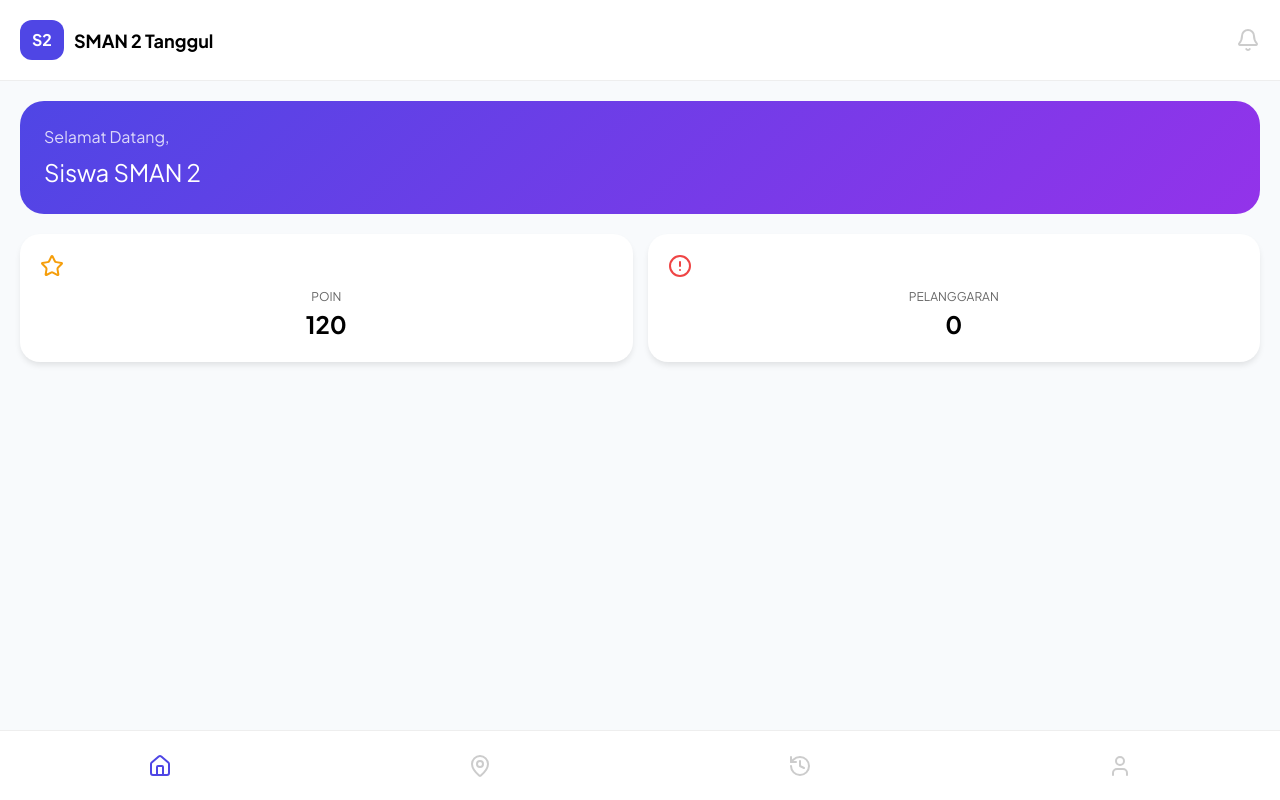
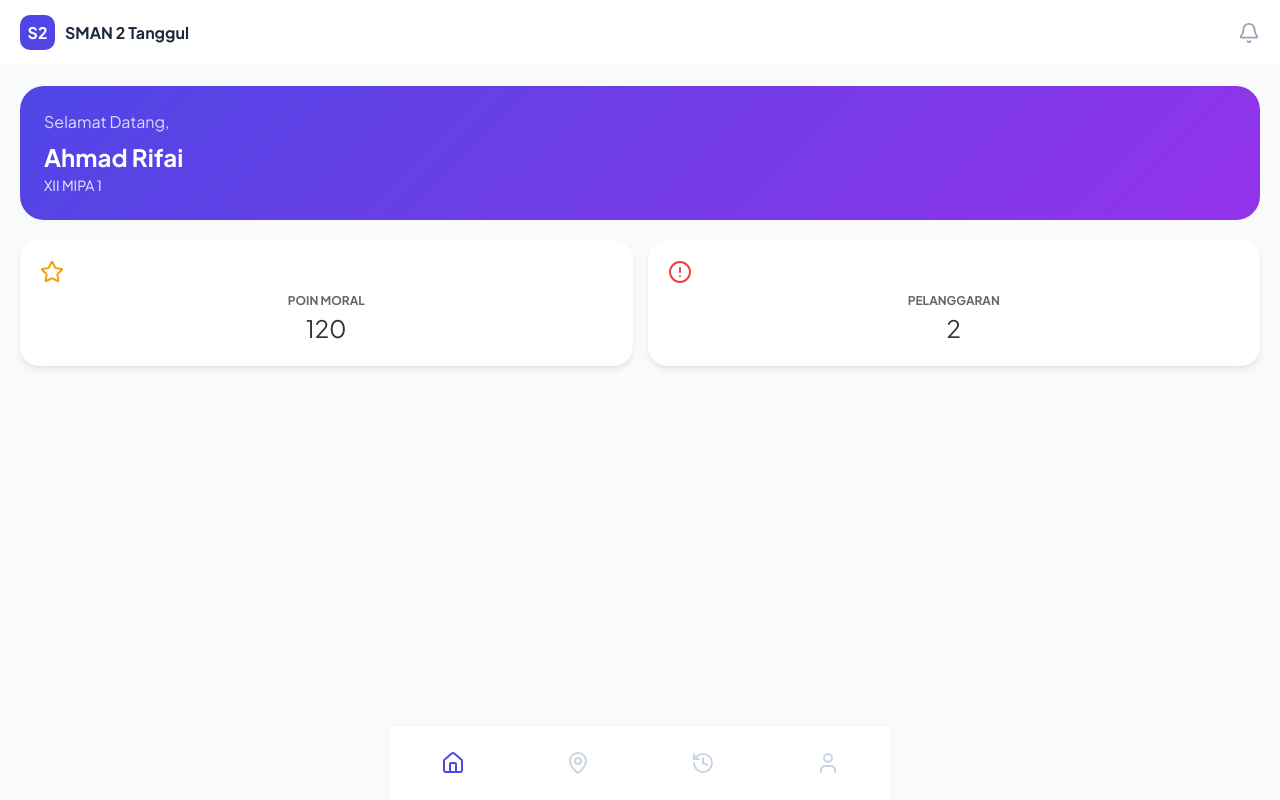
Before and after one commit to haidarrrrr/presensi-smadata, a React (Vite) app: page / in a window 1280 px wide. Built offline with nearby package versions, Linux system fonts and the light colour scheme.

Commit message:
Update index.tsx

```diff
--- a/index.tsx
+++ b/index.tsx
@@ -1,51 +1,111 @@
-import React from 'react';
+import React, { useState } from 'react';
 import ReactDOM from 'react-dom/client';
-import { Home, MapPin, History, User, Bell, Star, AlertCircle } from 'lucide-react';
+import { Home, MapPin, History, User, Bell, Star, AlertCircle, CheckCircle2, ChevronRight, LogOut } from 'lucide-react';
 
-// Sederhanakan kode untuk memastikan tampilan muncul dulu
 const App = () => {
+  // State untuk mengatur halaman mana yang aktif
+  const [activeTab, setActiveTab] = useState('home');
+
+  // Komponen Halaman Dashboard
+  const DashboardView = () => (
+    <div className="animate-in fade-in duration-500">
+      <div style={{ background: 'linear-gradient(135deg, #4f46e5, #9333ea)', borderRadius: '24px', padding: '24px', color: '#fff', marginBottom: '20px', textAlign: 'left' }}>
+          <p style={{ margin: 0, opacity: 0.8 }}>Selamat Datang,</p>
+          <h2 style={{ margin: '5px 0 0 0', fontSize: '24px', fontWeight: 'bold' }}>Ahmad Rifai</h2>
+          <p style={{ margin: 0, fontSize: '14px', opacity: 0.9 }}>XII MIPA 1</p>
+      </div>
+      <div style={{ display: 'grid', gridTemplateColumns: '1fr 1fr', gap: '15px' }}>
+          <div style={{ background: '#fff', padding: '20px', borderRadius: '20px', textAlign: 'center', boxShadow: '0 4px 6px -1px rgba(0,0,0,0.1)' }}>
+              <Star color="#f59e0b" size={24} style={{ marginBottom: '8px' }} />
+              <div style={{ fontSize: '12px', color: '#666', fontWeight: 'bold' }}>POIN MORAL</div>
+              <div style={{ fontSize: '24px', fontWeight: 'black', color: '#333' }}>120</div>
+          </div>
+          <div style={{ background: '#fff', padding: '20px', borderRadius: '20px', textAlign: 'center', boxShadow: '0 4px 6px -1px rgba(0,0,0,0.1)' }}>
+              <AlertCircle color="#ef4444" size={24} style={{ marginBottom: '8px' }} />
+              <div style={{ fontSize: '12px', color: '#666', fontWeight: 'bold' }}>PELANGGARAN</div>
+              <div style={{ fontSize: '24px', fontWeight: 'black', color: '#333' }}>2</div>
+          </div>
+      </div>
+    </div>
+  );
+
+  // Komponen Halaman Absensi
+  const AttendanceView = () => (
+    <div className="animate-in slide-in-from-bottom-5">
+      <h2 style={{ textAlign: 'left', fontWeight: 'bold', fontSize: '20px', marginBottom: '15px' }}>Presensi Lokasi</h2>
+      <div style={{ background: '#f1f5f9', height: '200px', borderRadius: '24px', display: 'flex', alignItems: 'center', justifyContent: 'center', border: '2px dashed #cbd5e1', marginBottom: '20px' }}>
+        <div style={{ textAlign: 'center', color: '#94a3b8' }}>
+          <MapPin size={40} style={{ marginBottom: '10px' }} />
+          <p style={{ fontSize: '14px', fontWeight: 'bold' }}>Mendeteksi Lokasi...</p>
+        </div>
+      </div>
+      <button style={{ width: '100%', background: '#10b981', color: '#fff', border: 'none', padding: '15px', borderRadius: '16px', fontWeight: 'bold', fontSize: '16px' }}>
+        Check-In Sekarang
+      </button>
+    </div>
+  );
+
+  // Komponen Halaman Riwayat
+  const HistoryView = () => (
+    <div className="animate-in slide-in-from-right-5 text-left">
+      <h2 style={{ fontWeight: 'bold', fontSize: '20px', marginBottom: '15px' }}>Riwayat Poin</h2>
+      {[
+        { title: 'Juara Lomba Puisi', pts: '+50', color: '#10b981' },
+        { title: 'Terlambat Upacara', pts: '-10', color: '#ef4444' }
+      ].map((item, i) => (
+        <div key={i} style={{ background: '#fff', padding: '15px', borderRadius: '16px', marginBottom: '10px', display: 'flex', justifyContent: 'space-between', alignItems: 'center', boxShadow: '0 2px 4px rgba(0,0,0,0.05)' }}>
+          <span style={{ fontWeight: '600', color: '#333' }}>{item.title}</span>
+          <span style={{ fontWeight: 'bold', color: item.color }}>{item.pts}</span>
+        </div>
+      ))}
+    </div>
+  );
+
+  // Komponen Halaman Profil
+  const ProfileView = () => (
+    <div className="animate-in fade-in">
+      <div style={{ textAlign: 'center', padding: '20px 0' }}>
+        <img src="https://i.pravatar.cc/150?u=ahmad" style={{ width: '100px', height: '100px', borderRadius: '50%', border: '4px solid #fff', boxShadow: '0 10px 15px rgba(0,0,0,0.1)' }} />
+        <h2 style={{ marginTop: '15px', fontWeight: 'bold' }}>Ahmad Rifai</h2>
+        <p style={{ color: '#666' }}>ahmad.rifai@sman2.sch.id</p>
+      </div>
+      <div style={{ background: '#fff', borderRadius: '20px', overflow: 'hidden' }}>
+        <div style={{ padding: '15px', borderBottom: '1px solid #f1f5f9', display: 'flex', justifyContent: 'space-between' }}>
+          <span>Pengaturan Akun</span> <ChevronRight size={18} color="#ccc" />
+        </div>
+        <div style={{ padding: '15px', color: '#ef4444', display: 'flex', justifyContent: 'space-between' }}>
+          <span>Keluar</span> <LogOut size={18} />
+        </div>
+      </div>
+    </div>
+  );
+
   return (
-    <div style={{ fontFamily: 'Plus Jakarta Sans, sans-serif', minHeight: '100vh', background: '#f8fafc' }}>
-      <header style={{ background: '#fff', padding: '20px', borderBottom: '1px solid #eee', display: 'flex', justifyContent: 'space-between', alignItems: 'center' }}>
+    <div style={{ fontFamily: '"Plus Jakarta Sans", sans-serif', minHeight: '100vh', background: '#f8fafc', paddingBottom: '100px' }}>
+      <header style={{ background: '#fff', padding: '15px 20px', borderBottom: '1px solid #f1f5f9', display: 'flex', justifyContent: 'space-between', alignItems: 'center', position: 'sticky', top: 0, zIndex: 10 }}>
         <div style={{ display: 'flex', alignItems: 'center', gap: '10px' }}>
-            <div style={{ background: '#4f46e5', color: '#fff', padding: '8px 12px', borderRadius: '12px', fontWeight: 'bold' }}>S2</div>
-            <h1 style={{ margin: 0, fontSize: '18px', fontWeight: '800' }}>SMAN 2 Tanggul</h1>
+            <div style={{ background: '#4f46e5', color: '#fff', width: '35px', height: '35px', borderRadius: '10px', display: 'flex', alignItems: 'center', justifyContent: 'center', fontWeight: 'bold' }}>S2</div>
+            <h1 style={{ margin: 0, fontSize: '16px', fontWeight: '800', color: '#1e293b' }}>SMAN 2 Tanggul</h1>
         </div>
-        <Bell size={24} color="#ccc" />
+        <Bell size={22} color="#94a3b8" />
       </header>
 
       <main style={{ padding: '20px' }}>
-        <div style={{ background: 'linear-gradient(135deg, #4f46e5, #9333ea)', borderRadius: '24px', padding: '24px', color: '#fff', marginBottom: '20px' }}>
-            <p style={{ margin: 0, opacity: 0.8 }}>Selamat Datang,</p>
-            <h2 style={{ margin: '5px 0 0 0', fontSize: '24px' }}>Siswa SMAN 2</h2>
-        </div>
-
-        <div style={{ display: 'grid', gridTemplateColumns: '1fr 1fr', gap: '15px' }}>
-            <div style={{ background: '#fff', padding: '20px', borderRadius: '20px', textAlign: 'center', boxShadow: '0 4px 6px -1px rgb(0 0 0 / 0.1)' }}>
-                <Star color="#f59e0b" style={{ marginBottom: '10px' }} />
-                <div style={{ fontSize: '12px', color: '#666' }}>POIN</div>
-                <div style={{ fontSize: '24px', fontWeight: 'bold' }}>120</div>
-            </div>
-            <div style={{ background: '#fff', padding: '20px', borderRadius: '20px', textAlign: 'center', boxShadow: '0 4px 6px -1px rgb(0 0 0 / 0.1)' }}>
-                <AlertCircle color="#ef4444" style={{ marginBottom: '10px' }} />
-                <div style={{ fontSize: '12px', color: '#666' }}>PELANGGARAN</div>
-                <div style={{ fontSize: '24px', fontWeight: 'bold' }}>0</div>
-            </div>
-        </div>
+        {activeTab === 'home' && <DashboardView />}
+        {activeTab === 'absen' && <AttendanceView />}
+        {activeTab === 'history' && <HistoryView />}
+        {activeTab === 'profile' && <ProfileView />}
       </main>
 
-      <nav style={{ position: 'fixed', bottom: 0, left: 0, right: 0, background: '#fff', height: '70px', display: 'flex', justifyContent: 'space-around', alignItems: 'center', borderTop: '1px solid #eee' }}>
-        <Home color="#4f46e5" />
-        <MapPin color="#ccc" />
-        <History color="#ccc" />
-        <User color="#ccc" />
+      <nav style={{ position: 'fixed', bottom: 0, left: 0, right: 0, background: 'rgba(255,255,255,0.9)', backdropFilter: 'blur(10px)', height: '75px', display: 'flex', justifyContent: 'space-around', alignItems: 'center', borderTop: '1px solid #f1f5f9', maxWidth: '500px', margin: '0 auto' }}>
+        <button onClick={() => setActiveTab('home')} style={{ background: 'none', border: 'none', color: activeTab === 'home' ? '#4f46e5' : '#cbd5e1' }}><Home /></button>
+        <button onClick={() => setActiveTab('absen')} style={{ background: 'none', border: 'none', color: activeTab === 'absen' ? '#4f46e5' : '#cbd5e1' }}><MapPin /></button>
+        <button onClick={() => setActiveTab('history')} style={{ background: 'none', border: 'none', color: activeTab === 'history' ? '#4f46e5' : '#cbd5e1' }}><History /></button>
+        <button onClick={() => setActiveTab('profile')} style={{ background: 'none', border: 'none', color: activeTab === 'profile' ? '#4f46e5' : '#cbd5e1' }}><User /></button>
       </nav>
     </div>
   );
 };
 
-const rootElement = document.getElementById('root');
-if (rootElement) {
-    const root = ReactDOM.createRoot(rootElement);
-    root.render(<App />);
-}
+const root = ReactDOM.createRoot(document.getElementById('root')!);
+root.render(<App />);
```
